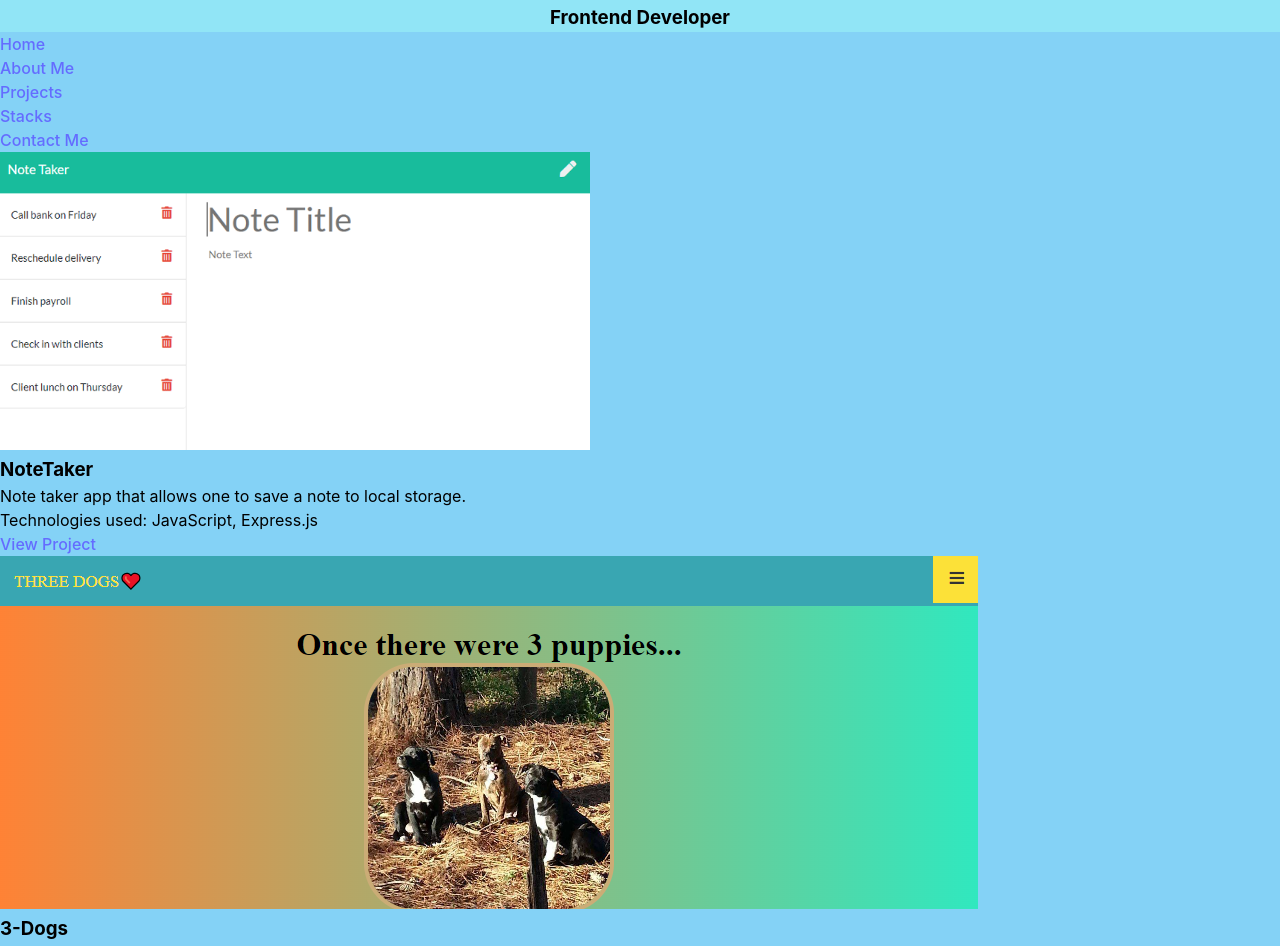
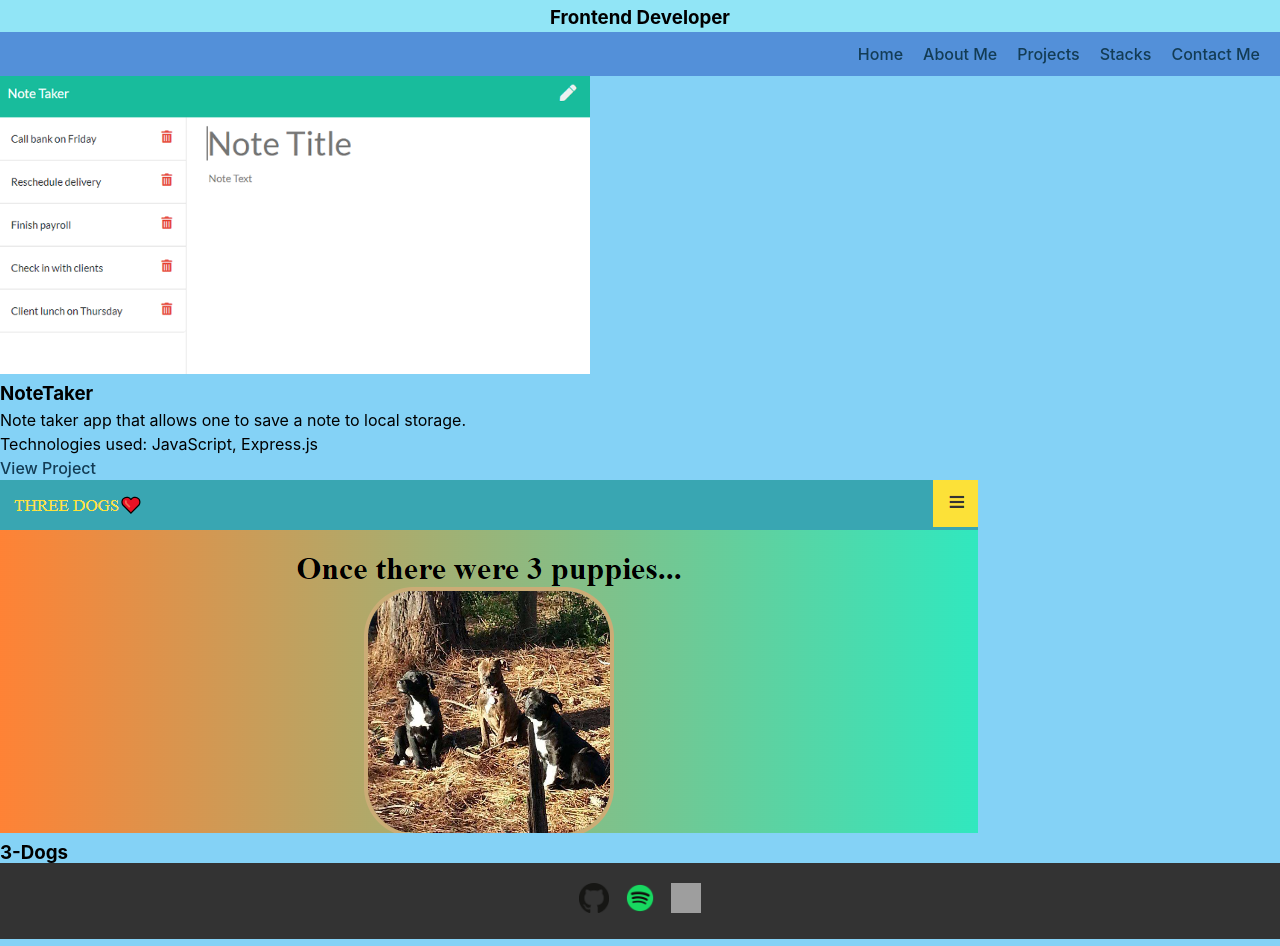
Before and after one commit to ricapi96/portfolio_23, a React (Vite) app: page /projects in a window 1280 px wide. Shown: the part 44-990 px from the top of the page. Built offline with nearby package versions, Linux system fonts and the light colour scheme; grey boxes are pictures that could not be loaded.

Commit message:
navbar, background image

```diff
--- a/src/App.css
+++ b/src/App.css
@@ -27,11 +27,19 @@ body {
 
 }
 
+/* App Styles */
 .app {
+  background-image: url('/images/laptop.png');
+  background-size: cover;
+  background-position: center;
+  background-repeat: no-repeat;
   display: flex;
   flex-direction: column;
   min-height: 100vh;
+  position: relative;
+  z-index: 2;
 }
+
 
 /* Header */
 header {
@@ -41,6 +49,18 @@ header {
 
 /* Navbar */
 
+.navbar {
+  display: flex;
+  justify-content: flex-end;
+  background-color: #5390D9;
+  padding: 10px 20px;
+}
+
+.navbar ul {
+  display: flex;
+  gap: 20px;
+}
+
 li {
   list-style: none;
   padding-left: 0;
@@ -48,7 +68,7 @@ li {
 
 a {
   font-weight: 500;
-  color: #646cff;
+  color: #133C55;
   text-decoration: inherit;
 
 }
@@ -132,6 +152,10 @@ a:hover {
   color: white;
   text-align: center;
   padding: 20px;
+  position: absolute;
+  bottom: 0;
+  width: 100%;
+  z-index: 1;
 }
 
 .footer-icons {
```
Also changed, not shown: public/images/laptop.png (added).
